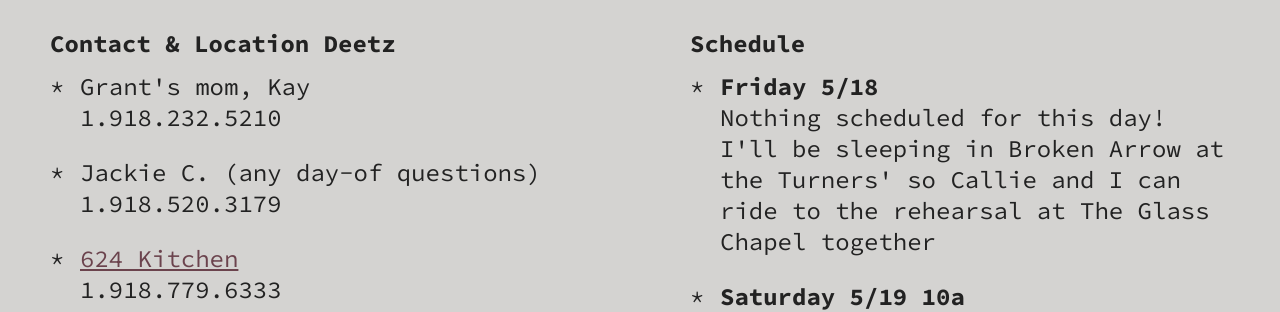
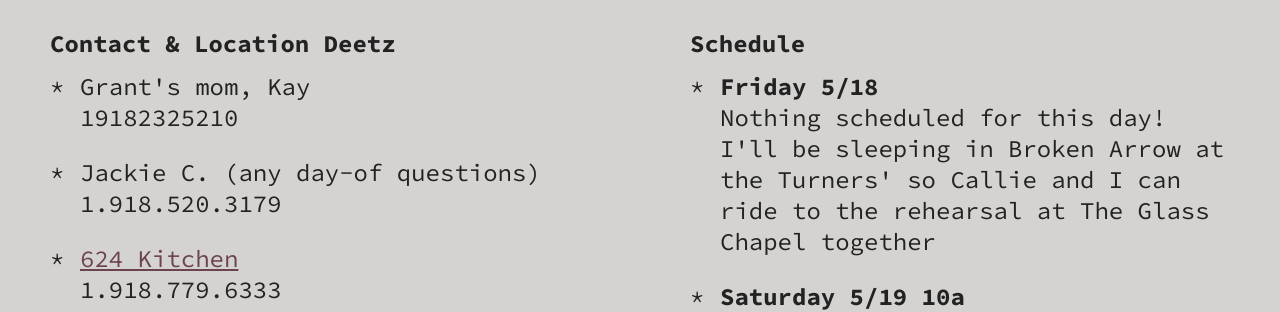
Before and after one commit to grantstandridge/grantstandridge.github.io, a Jekyll site: the page built from _buckets/groomsmen.markdown, in a window 1280 px wide and 900 px high, scrolled down 313 px. Shown: the part 158-470 px from the top of the window. Built offline with Jekyll 4.4.1, drawn with Linux system fonts in a browser that asks for light colours.

Commit message:
Updated Groomsmen

```diff
--- a/_buckets/groomsmen.markdown
+++ b/_buckets/groomsmen.markdown
@@ -5,7 +5,7 @@ General:
   Column 1:
     Heading: Contact & Location Deetz
     List:
-    - Grant's mom, Kay<br>1.918.232.5210
+    - Grant's mom, Kay<br>19182325210
     - Jackie C. (any day-of questions)<br>1.918.520.3179
     - "<a href='https://goo.gl/maps/JojmvNgWkB92' target='_blank'>624 Kitchen</a><br>1.918.779.6333"
     - "<a href='https://goo.gl/maps/H4DySjUc8zN2' target='_blank'>The Glass Chapel</a>
```
